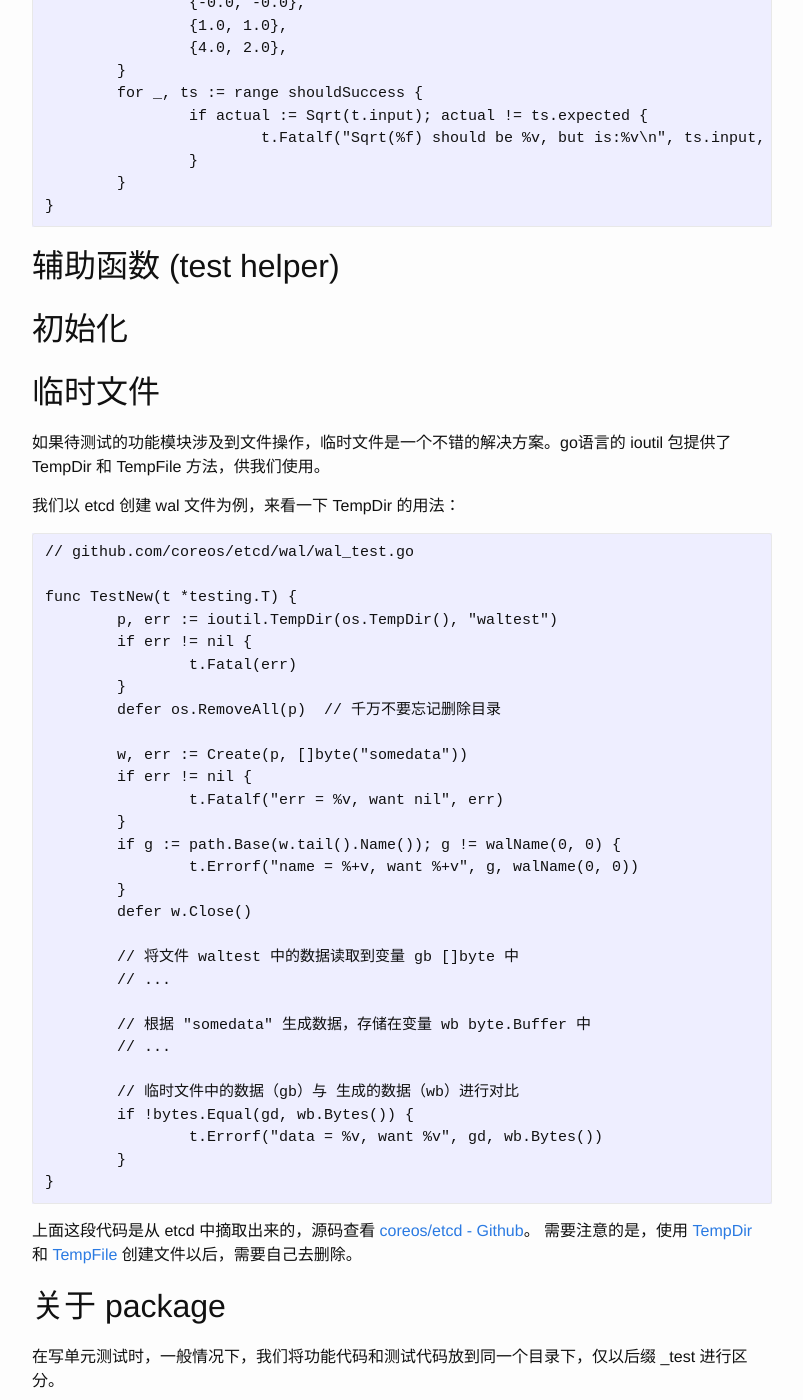
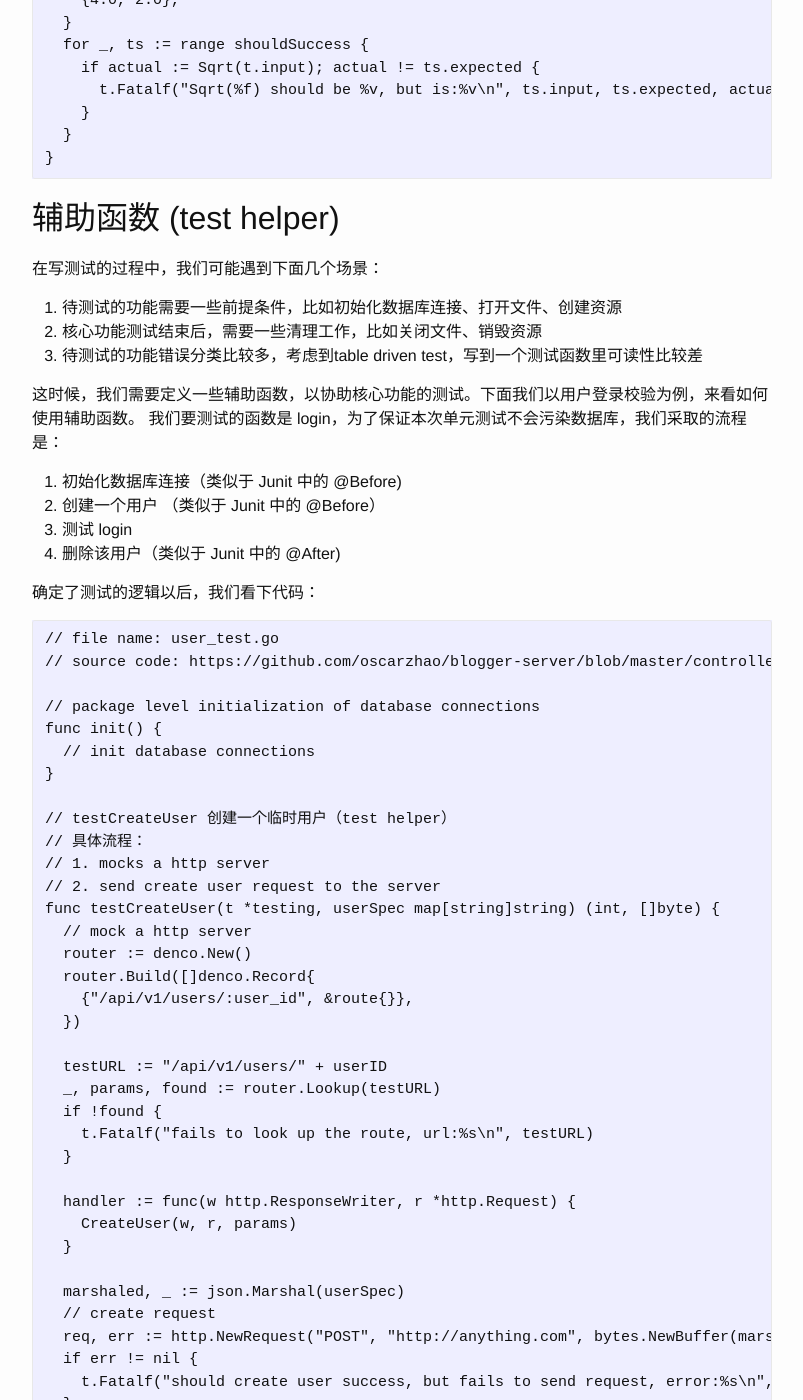
Before and after one commit to oscarzhao/oscarzhao.github.io, a Jekyll site: the page built from _posts/2016-10-13-go-testing.markdown, in a window 1280 px wide and 1400 px high, scrolled down 2547 px. Shown: the whole window, without its empty margins (238-1041 px from the left). Built offline with Jekyll 4.4.1, drawn with Linux system fonts in a browser that asks for light colours; some of the changed text lies outside the part shown.

Commit message:
add test helper content

````diff
--- a/_posts/2016-10-13-go-testing.markdown
+++ b/_posts/2016-10-13-go-testing.markdown
@@ -14,17 +14,16 @@ Go 语言在设计之初就考虑到了代码的可测试性。一方面 Go 本
 1. 写一个简单的测试用例
 2. Table driven test
 3. 使用辅助测试函数（test helper）
-4. 初始化（比如数据库连接）
 5. 临时文件
 
-这里我们只涉及到一些通用的测试方法。关于 HTTP server/client 测试，涉及到 Go 内置的 http server 和 web 框架，我会单独写一篇文章去讨论。
+这里我们只涉及到一些通用的测试方法。关于 HTTP server/client 测试，这里不做深入讨论。
 
 ## 阅读建议
 
 **Testing shows the presence, not the absence of bugs** -- [Edsger W. Dijkstra](https://en.wikiquote.org/wiki/Edsger_W._Dijkstra "Dijkstra")
 
 为了保证业务逻辑代码的正确性，测试代码应当被赋予同等的重要性。在Github 上的开源代码中，我们经常可以看到一个指标“coverage”，即测试覆盖率。
-最近几年新兴的大型项目，尤其是有多人参与的，大都有较高的代码覆盖率，如 [kubernetes](https://github.com/kubernetes/kubernetes "kubernetes"), [react](https://github.com/facebook/react "react")。
+最近几年新兴的大型项目，尤其是有多人参与的，大都有较高的代码覆盖率，如 [kubernetes](https://github.com/kubernetes/kubernetes "kubernetes")。
 由于 Go 语言工程化程度比较高，对测试支持比较完善，Github 上 Go 语言项目中测试更是随处可见。
 
 在阅读本文之前，建议您对 Go 语言的 package 有一定的了解，并在实际项目中使用过，下面是一些基本的要求：
@@ -45,22 +44,22 @@ package demo
 
 // a function to check if two numbers equals to each other.
 func equal(a, b int) bool {
-	return a == b
+  return a == b
 }
 
 // demo/equal_test.go
 package demo
 import (
-	"testing"
+  "testing"
 )
 
 func TestEqual(t *testing.T) {
-	a := 1
-	b := 1
-	shouldBe := true
-	if real := equal(a, b); real == shouldBe {
-		t.Errorf("equal(%d, %d) should be %v, but is:%v\n", a, b, shouldBe, real)
-	}
+  a := 1
+  b := 1
+  shouldBe := true
+  if real := equal(a, b); real == shouldBe {
+    t.Errorf("equal(%d, %d) should be %v, but is:%v\n", a, b, shouldBe, real)
+  }
 }
 
 ```
@@ -96,29 +95,129 @@ func TestEqual(t *testing.T) {
 
 ```
 func TestSqrt(t *testing.T) {
-	var shouldSuccess = []struct {
-		input    float64 // input
-		expected float64 // expected result
-	}{
-		{math.Inf(1), math.Inf(1)}, // positive infinity
-		{math.Inf(-1), math.NaN()}, // negative infinity
-		{-1.0, math.NaN()},
-		{0.0, 0.0},
-		{-0.0, -0.0},
-		{1.0, 1.0},
-		{4.0, 2.0},
-	}
-	for _, ts := range shouldSuccess {
-		if actual := Sqrt(t.input); actual != ts.expected {
-			t.Fatalf("Sqrt(%f) should be %v, but is:%v\n", ts.input, ts.expected, actual)
-		}
-	}
+  var shouldSuccess = []struct {
+    input    float64 // input
+    expected float64 // expected result
+  }{
+    {math.Inf(1), math.Inf(1)}, // positive infinity
+    {math.Inf(-1), math.NaN()}, // negative infinity
+    {-1.0, math.NaN()},
+    {0.0, 0.0},
+    {-0.0, -0.0},
+    {1.0, 1.0},
+    {4.0, 2.0},
+  }
+  for _, ts := range shouldSuccess {
+    if actual := Sqrt(t.input); actual != ts.expected {
+      t.Fatalf("Sqrt(%f) should be %v, but is:%v\n", ts.input, ts.expected, actual)
+    }
+  }
 }
 ```
 
 ## 辅助函数 (test helper)
 
-## 初始化
+在写测试的过程中，我们可能遇到下面几个场景：
+
+1. 待测试的功能需要一些前提条件，比如初始化数据库连接、打开文件、创建资源
+2. 核心功能测试结束后，需要一些清理工作，比如关闭文件、销毁资源
+3. 待测试的功能错误分类比较多，考虑到table driven test，写到一个测试函数里可读性比较差
+
+这时候，我们需要定义一些辅助函数，以协助核心功能的测试。下面我们以用户登录校验为例，来看如何使用辅助函数。
+我们要测试的函数是 login，为了保证本次单元测试不会污染数据库，我们采取的流程是：
+
+1. 初始化数据库连接（类似于 Junit 中的 @Before)
+2. 创建一个用户 （类似于 Junit 中的 @Before）
+3. 测试 login
+4. 删除该用户（类似于 Junit 中的 @After)
+
+确定了测试的逻辑以后，我们看下代码：
+
+```
+// file name: user_test.go
+// source code: https://github.com/oscarzhao/blogger-server/blob/master/controllers/user_test.go
+
+// package level initialization of database connections
+func init() {
+  // init database connections
+}
+
+// testCreateUser 创建一个临时用户（test helper）
+// 具体流程：
+// 1. mocks a http server
+// 2. send create user request to the server
+func testCreateUser(t *testing, userSpec map[string]string) (int, []byte) {
+  // mock a http server
+  router := denco.New()
+  router.Build([]denco.Record{
+    {"/api/v1/users/:user_id", &route{}},
+  })
+
+  testURL := "/api/v1/users/" + userID
+  _, params, found := router.Lookup(testURL)
+  if !found {
+    t.Fatalf("fails to look up the route, url:%s\n", testURL)
+  }
+
+  handler := func(w http.ResponseWriter, r *http.Request) {
+    CreateUser(w, r, params)
+  }
+
+  marshaled, _ := json.Marshal(userSpec)
+  // create request
+  req, err := http.NewRequest("POST", "http://anything.com", bytes.NewBuffer(marshaled))
+  if err != nil {
+    t.Fatalf("should create user success, but fails to send request, error:%s\n", err)
+  }
+
+  // mock ResponseWriter
+  w := httptest.NewRecorder()
+  // call create operation
+  handler(w, req)
+  return w.Code, w.Body.Bytes()
+}
+
+// testDeleteUser 根据 userID 删除一个用户（test helper）
+func testDeleteUser(t *testing.T, userID string) (int, []byte) {
+  ...
+}
+
+// TestVerifyLogin 创建用户、测试登录，然后删除该用户
+// 该函数由 go 语言的 test 框架调用
+func TestVerifyLogin(t *testing.T) {
+  userID := uuid.NewV4().String()
+  data := map[string]string{
+    "username": "simple_yyxxzz",
+    "password": "simple_password",
+    "email":    "not@changed.com",
+    "phone":    "1234567890",
+  }
+  statusCode, msg := testCreateUser(t, userID, data)
+  if statusCode >= http.StatusBadRequest {
+    t.Fatalf("should succeeed, create user (%s), but fails, error:%s\n", userID, msg)
+  }
+  // 测试结束时，清理数据
+  defer func(userID string) {
+    statusCode, msg := testDeleteUser(t, userID)
+    if statusCode >= http.StatusBadRequest {
+      t.Errorf("should delete user(%s) successfully, but fails, status code:%d, error:%s\n", userID, statusCode, msg)
+    }
+  }(userID)
+
+  // 测试登录功能
+  shouldSuccess := xxx
+  for _, ts := range shouldSuccess {
+    statusCode, msg = testVerifyPassword(t, ts)
+    if statusCode != http.StatusOK {
+      // if use fatal, user will not be cleaned up
+      t.Errorf("should verify with %v successfully, but failed, status code:%d, error:%s\n", ts, statusCode, msg)
+      return
+    }
+  }
+}
+```
+
+在测试代码中，我们推荐使用 t.Fatalf ， 而不是 t.Errorf，一方面测试代码不需要做太多容错，另一方面增加了测试代码的可读性。
 
 ## 临时文件
 如果待测试的功能模块涉及到文件操作，临时文件是一个不错的解决方案。go语言的 ioutil 包提供了 TempDir 和
@@ -130,31 +229,31 @@ TempFile 方法，供我们使用。
 // github.com/coreos/etcd/wal/wal_test.go
 
 func TestNew(t *testing.T) {
-	p, err := ioutil.TempDir(os.TempDir(), "waltest")
-	if err != nil {
-		t.Fatal(err)
-	}
-	defer os.RemoveAll(p)  // 千万不要忘记删除目录
+  p, err := ioutil.TempDir(os.TempDir(), "waltest")
+  if err != nil {
+    t.Fatal(err)
+  }
+  defer os.RemoveAll(p)  // 千万不要忘记删除目录
 
-	w, err := Create(p, []byte("somedata"))
-	if err != nil {
-		t.Fatalf("err = %v, want nil", err)
-	}
-	if g := path.Base(w.tail().Name()); g != walName(0, 0) {
-		t.Errorf("name = %+v, want %+v", g, walName(0, 0))
-	}
-	defer w.Close()
+  w, err := Create(p, []byte("somedata"))
+  if err != nil {
+    t.Fatalf("err = %v, want nil", err)
+  }
+  if g := path.Base(w.tail().Name()); g != walName(0, 0) {
+    t.Errorf("name = %+v, want %+v", g, walName(0, 0))
+  }
+  defer w.Close()
 
-	// 将文件 waltest 中的数据读取到变量 gb []byte 中
-	// ...
+  // 将文件 waltest 中的数据读取到变量 gb []byte 中
+  // ...
 
-	// 根据 "somedata" 生成数据，存储在变量 wb byte.Buffer 中
-	// ...
+  // 根据 "somedata" 生成数据，存储在变量 wb byte.Buffer 中
+  // ...
 
-	// 临时文件中的数据（gb）与 生成的数据（wb）进行对比
-	if !bytes.Equal(gd, wb.Bytes()) {
-		t.Errorf("data = %v, want %v", gd, wb.Bytes())
-	}
+  // 临时文件中的数据（gb）与 生成的数据（wb）进行对比
+  if !bytes.Equal(gd, wb.Bytes()) {
+    t.Errorf("data = %v, want %v", gd, wb.Bytes())
+  }
 }
 ```
 
````
